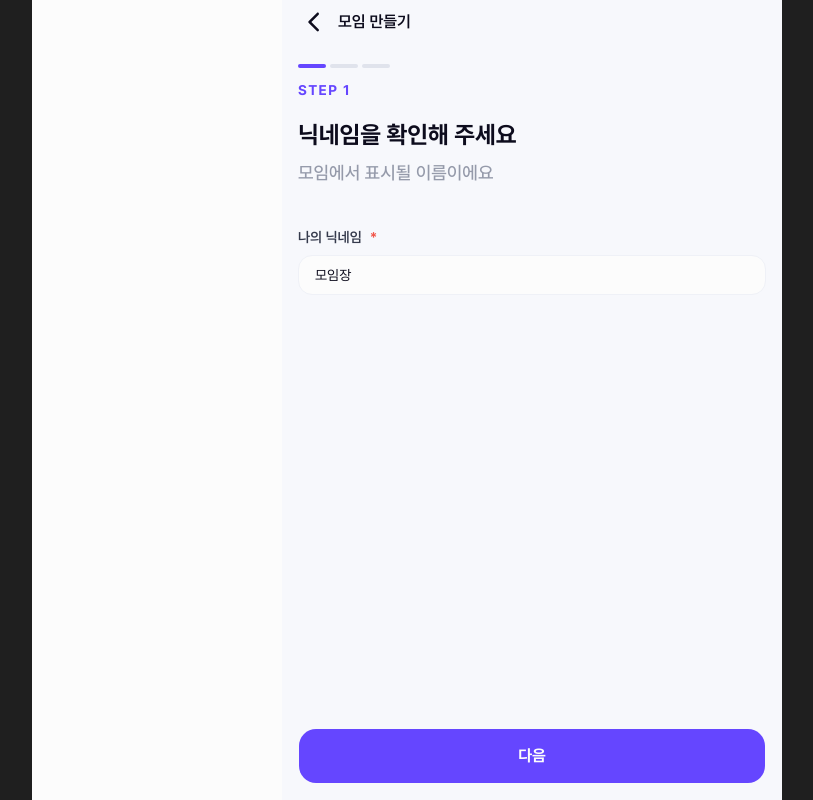
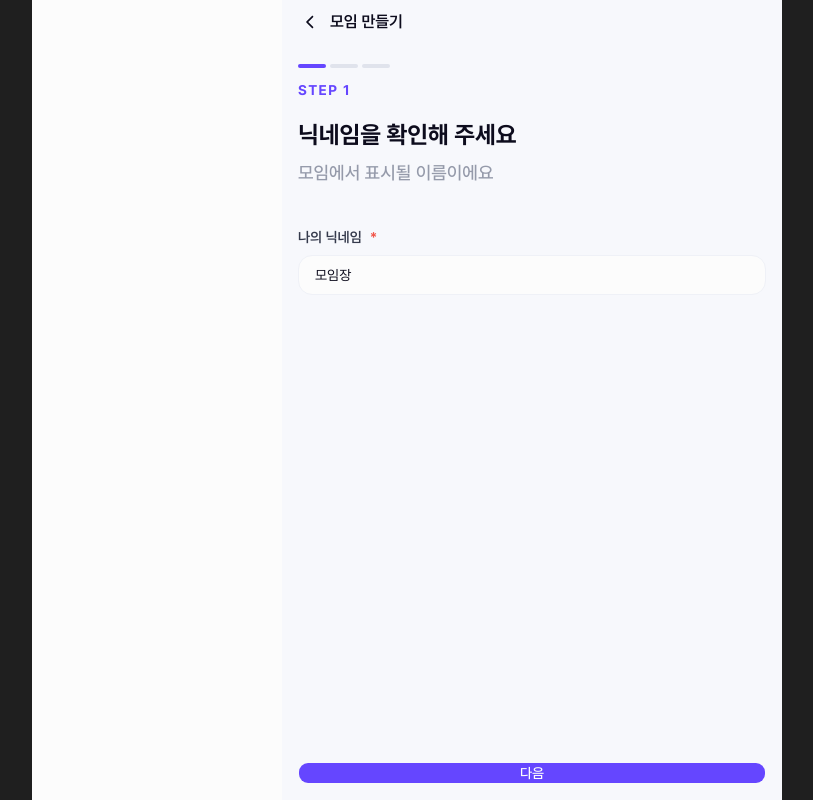
Before and after one commit to prgrms-fullcycle-devcourse/webfull_9_10_nullnull_FE, a Next.js app: page /room in a window 1280 px wide. Shown: the whole page, without its empty margins (233-1046 px from the left). Built offline with nearby package versions, Linux system fonts and the light colour scheme; no server answers.

Commit message:
style : 공통 UI 컴포넌트 디자인 현행화

```diff
--- a/src/components/ui/button.tsx
+++ b/src/components/ui/button.tsx
@@ -5,24 +5,23 @@ import { Slot } from "radix-ui";
 import { cn } from "@/lib/utils";
 
 const buttonVariants = cva(
-  "group/button inline-flex shrink-0 cursor-pointer items-center justify-center rounded-lg border border-transparent bg-clip-padding text-sm font-medium whitespace-nowrap transition-all outline-none select-none focus-visible:border-ring focus-visible:ring-3 focus-visible:ring-ring/50 active:not-aria-[haspopup]:translate-y-px disabled:pointer-events-none disabled:opacity-50 aria-invalid:border-destructive aria-invalid:ring-3 aria-invalid:ring-destructive/20 dark:aria-invalid:border-destructive/50 dark:aria-invalid:ring-destructive/40 [&_svg]:pointer-events-none [&_svg]:shrink-0 [&_svg:not([class*='size-'])]:size-4",
+  "group/button inline-flex shrink-0 cursor-pointer items-center justify-center rounded-lg border border-transparent bg-clip-padding text-sm font-medium whitespace-nowrap transition-all outline-none select-none focus-visible:border-ring focus-visible:ring-3 focus-visible:ring-ring/50 active:not-aria-[haspopup]:translate-y-px disabled:pointer-events-none disabled:border-transparent disabled:bg-bg-muted disabled:text-text-disabled aria-invalid:border-destructive aria-invalid:ring-3 aria-invalid:ring-destructive/20 dark:aria-invalid:border-destructive/50 dark:aria-invalid:ring-destructive/40 [&_svg]:pointer-events-none [&_svg]:shrink-0 [&_svg:not([class*='size-'])]:size-4",
   {
     variants: {
       variant: {
         default: "bg-primary text-primary-foreground [a]:hover:bg-primary/80",
         outline:
           "border-border bg-background hover:bg-muted hover:text-foreground aria-expanded:bg-muted aria-expanded:text-foreground dark:border-input dark:bg-input/30 dark:hover:bg-input/50",
-        secondary:
-          "border-border-default bg-white text-text-secondary hover:bg-gray-50",
+        secondary: "border-0 bg-bg-muted text-text-primary hover:bg-bg-muted",
         ghost:
-          "hover:bg-muted hover:text-foreground aria-expanded:bg-muted aria-expanded:text-foreground dark:hover:bg-muted/50",
+          "bg-transparent text-text-primary hover:bg-transparent hover:text-text-primary aria-expanded:bg-muted aria-expanded:text-foreground dark:hover:bg-muted/50",
+        danger: "bg-danger text-white hover:bg-danger/90",
         destructive:
           "bg-destructive/10 text-destructive hover:bg-destructive/20 focus-visible:border-destructive/40 focus-visible:ring-destructive/20 dark:bg-destructive/20 dark:hover:bg-destructive/30 dark:focus-visible:ring-destructive/40",
         link: "text-primary underline-offset-4 hover:underline",
       },
       size: {
-        default:
-          "h-8 gap-1.5 px-2.5 has-data-[icon=inline-end]:pr-2 has-data-[icon=inline-start]:pl-2",
+        default: "h-14 w-full rounded-2xl text-base font-medium",
         xs: "h-6 gap-1 rounded-[min(var(--radius-md),10px)] px-2 text-xs in-data-[slot=button-group]:rounded-lg has-data-[icon=inline-end]:pr-1.5 has-data-[icon=inline-start]:pl-1.5 [&_svg:not([class*='size-'])]:size-3",
         sm: "h-7 gap-1 rounded-[min(var(--radius-md),12px)] px-2.5 text-[0.8rem] in-data-[slot=button-group]:rounded-lg has-data-[icon=inline-end]:pr-1.5 has-data-[icon=inline-start]:pl-1.5 [&_svg:not([class*='size-'])]:size-3.5",
         lg: "h-9 gap-1.5 px-2.5 has-data-[icon=inline-end]:pr-2 has-data-[icon=inline-start]:pl-2",
@@ -32,7 +31,6 @@ const buttonVariants = cva(
         "icon-sm":
           "size-7 rounded-[min(var(--radius-md),12px)] in-data-[slot=button-group]:rounded-lg",
         "icon-lg": "size-9",
-        cta: "h-14 w-full rounded-2xl text-base font-bold",
       },
     },
     defaultVariants: {
--- a/src/components/ui/input.tsx
+++ b/src/components/ui/input.tsx
@@ -10,7 +10,7 @@ const Input = React.forwardRef<HTMLInputElement, React.ComponentProps<"input">>(
         type={type}
         data-slot="input"
         className={cn(
-          "h-12 w-full min-w-0 rounded-xl border border-input bg-white px-4 py-1 text-base transition-colors outline-none file:inline-flex file:h-6 file:border-0 file:bg-transparent file:text-sm file:font-medium file:text-foreground placeholder:text-muted-foreground focus-visible:border-primary focus-visible:ring-3 focus-visible:ring-primary/20 disabled:pointer-events-none disabled:cursor-not-allowed disabled:bg-input/50 disabled:opacity-50 aria-invalid:border-destructive aria-invalid:ring-3 aria-invalid:ring-destructive/20 md:text-sm",
+          "h-10 w-full min-w-0 rounded-xl border border-input bg-white px-4 py-1 text-base transition-colors outline-none file:inline-flex file:h-6 file:border-0 file:bg-transparent file:text-sm file:font-medium file:text-foreground placeholder:text-muted-foreground focus-visible:border-primary focus-visible:ring-3 focus-visible:ring-primary/20 disabled:pointer-events-none disabled:cursor-not-allowed disabled:bg-input/50 disabled:opacity-50 aria-invalid:border-destructive aria-invalid:ring-3 aria-invalid:ring-destructive/20 md:text-sm",
           className,
         )}
         {...props}
--- a/src/components/ui/select.tsx
+++ b/src/components/ui/select.tsx
@@ -44,7 +44,7 @@ function SelectTrigger({
       data-slot="select-trigger"
       data-size={size}
       className={cn(
-        "flex w-fit items-center justify-between gap-1.5 rounded-lg border border-input bg-transparent py-2 pr-2 pl-2.5 text-sm whitespace-nowrap transition-colors outline-none select-none focus-visible:border-ring focus-visible:ring-3 focus-visible:ring-ring/50 disabled:cursor-not-allowed disabled:opacity-50 aria-invalid:border-destructive aria-invalid:ring-3 aria-invalid:ring-destructive/20 data-placeholder:text-muted-foreground data-[size=default]:h-8 data-[size=sm]:h-7 data-[size=sm]:rounded-[min(var(--radius-md),10px)] *:data-[slot=select-value]:line-clamp-1 *:data-[slot=select-value]:flex *:data-[slot=select-value]:items-center *:data-[slot=select-value]:gap-1.5 dark:bg-input/30 dark:hover:bg-input/50 dark:aria-invalid:border-destructive/50 dark:aria-invalid:ring-destructive/40 [&_svg]:pointer-events-none [&_svg]:shrink-0 [&_svg:not([class*='size-'])]:size-4",
+        "flex h-10 w-full min-w-0 items-center justify-between gap-1.5 rounded-xl border border-input bg-white px-4 py-1 text-base whitespace-nowrap transition-colors outline-none select-none focus-visible:border-primary focus-visible:ring-3 focus-visible:ring-primary/20 disabled:cursor-not-allowed disabled:bg-input/50 disabled:opacity-50 aria-invalid:border-destructive aria-invalid:ring-3 aria-invalid:ring-destructive/20 data-placeholder:text-muted-foreground md:text-sm *:data-[slot=select-value]:line-clamp-1 *:data-[slot=select-value]:flex *:data-[slot=select-value]:items-center *:data-[slot=select-value]:gap-1.5 [&_svg]:pointer-events-none [&_svg]:shrink-0 [&_svg:not([class*='size-'])]:size-4",
         className,
       )}
       {...props}
--- a/src/components/ui/switch.tsx
+++ b/src/components/ui/switch.tsx
@@ -17,14 +17,14 @@ function Switch({
       data-slot="switch"
       data-size={size}
       className={cn(
-        "peer group/switch relative inline-flex shrink-0 items-center rounded-full border border-transparent transition-all outline-none after:absolute after:-inset-x-3 after:-inset-y-2 focus-visible:border-ring focus-visible:ring-3 focus-visible:ring-ring/50 aria-invalid:border-destructive aria-invalid:ring-3 aria-invalid:ring-destructive/20 data-[size=default]:h-[18.4px] data-[size=default]:w-[32px] data-[size=sm]:h-[14px] data-[size=sm]:w-[24px] dark:aria-invalid:border-destructive/50 dark:aria-invalid:ring-destructive/40 data-checked:bg-primary data-unchecked:bg-input dark:data-unchecked:bg-input/80 data-disabled:cursor-not-allowed data-disabled:opacity-50",
+        "peer group/switch relative inline-flex shrink-0 items-center rounded-full border border-transparent transition-all outline-none after:absolute after:-inset-x-3 after:-inset-y-2 focus-visible:border-ring focus-visible:ring-3 focus-visible:ring-ring/50 aria-invalid:border-destructive aria-invalid:ring-3 aria-invalid:ring-destructive/20 data-[size=default]:h-6 data-[size=default]:w-12 data-[size=sm]:h-[14px] data-[size=sm]:w-[24px] dark:aria-invalid:border-destructive/50 dark:aria-invalid:ring-destructive/40 data-checked:bg-primary data-unchecked:bg-input dark:data-unchecked:bg-input/80 data-disabled:cursor-not-allowed data-disabled:opacity-50",
         className,
       )}
       {...props}
     >
       <SwitchPrimitive.Thumb
         data-slot="switch-thumb"
-        className="pointer-events-none block rounded-full bg-background ring-0 transition-transform group-data-[size=default]/switch:size-4 group-data-[size=sm]/switch:size-3 group-data-[size=default]/switch:data-checked:translate-x-[calc(100%-2px)] group-data-[size=sm]/switch:data-checked:translate-x-[calc(100%-2px)] dark:data-checked:bg-primary-foreground group-data-[size=default]/switch:data-unchecked:translate-x-0 group-data-[size=sm]/switch:data-unchecked:translate-x-0 dark:data-unchecked:bg-foreground"
+        className="pointer-events-none block rounded-full bg-background ring-0 transition-transform group-data-[size=default]/switch:size-5 group-data-[size=sm]/switch:size-3 group-data-[size=default]/switch:data-checked:translate-x-6 group-data-[size=sm]/switch:data-checked:translate-x-[calc(100%-2px)] dark:data-checked:bg-primary-foreground group-data-[size=default]/switch:data-unchecked:translate-x-0 group-data-[size=sm]/switch:data-unchecked:translate-x-0 dark:data-unchecked:bg-foreground"
       />
     </SwitchPrimitive.Root>
   );
--- a/src/components/ui/tabs.tsx
+++ b/src/components/ui/tabs.tsx
@@ -25,11 +25,11 @@ function Tabs({
 }
 
 const tabsListVariants = cva(
-  "group/tabs-list inline-flex w-fit items-center justify-center rounded-lg p-[3px] text-muted-foreground group-data-horizontal/tabs:h-8 group-data-vertical/tabs:h-fit group-data-vertical/tabs:flex-col data-[variant=line]:rounded-none",
+  "group/tabs-list inline-flex w-fit items-center justify-center rounded-xl p-1 text-text-tertiary group-data-horizontal/tabs:h-10 group-data-vertical/tabs:h-fit group-data-vertical/tabs:flex-col data-[variant=line]:rounded-none",
   {
     variants: {
       variant: {
-        default: "bg-muted",
+        default: "bg-bg-muted",
         line: "gap-1 bg-transparent",
       },
     },
@@ -63,9 +63,9 @@ function TabsTrigger({
     <TabsPrimitive.Trigger
       data-slot="tabs-trigger"
       className={cn(
-        "relative inline-flex h-[calc(100%-1px)] flex-1 items-center justify-center gap-1.5 rounded-md border border-transparent px-1.5 py-0.5 text-sm font-medium whitespace-nowrap text-foreground/60 transition-all group-data-vertical/tabs:w-full group-data-vertical/tabs:justify-start hover:text-foreground focus-visible:border-ring focus-visible:ring-[3px] focus-visible:ring-ring/50 focus-visible:outline-1 focus-visible:outline-ring disabled:pointer-events-none disabled:opacity-50 has-data-[icon=inline-end]:pr-1 has-data-[icon=inline-start]:pl-1 dark:text-muted-foreground dark:hover:text-foreground group-data-[variant=default]/tabs-list:data-active:shadow-sm group-data-[variant=line]/tabs-list:data-active:shadow-none [&_svg]:pointer-events-none [&_svg]:shrink-0 [&_svg:not([class*='size-'])]:size-4",
+        "relative inline-flex h-full flex-1 items-center justify-center gap-1.5 rounded-lg border border-transparent px-1.5 py-0.5 text-sm font-bold whitespace-nowrap text-text-tertiary transition-all group-data-vertical/tabs:w-full group-data-vertical/tabs:justify-start hover:text-text-primary focus-visible:border-ring focus-visible:ring-[3px] focus-visible:ring-ring/50 focus-visible:outline-1 focus-visible:outline-ring disabled:pointer-events-none disabled:opacity-50 has-data-[icon=inline-end]:pr-1 has-data-[icon=inline-start]:pl-1 dark:text-muted-foreground dark:hover:text-foreground group-data-[variant=default]/tabs-list:data-active:shadow-sm group-data-[variant=line]/tabs-list:data-active:shadow-none [&_svg]:pointer-events-none [&_svg]:shrink-0 [&_svg:not([class*='size-'])]:size-4",
         "group-data-[variant=line]/tabs-list:bg-transparent group-data-[variant=line]/tabs-list:data-active:bg-transparent dark:group-data-[variant=line]/tabs-list:data-active:border-transparent dark:group-data-[variant=line]/tabs-list:data-active:bg-transparent",
-        "data-active:bg-background data-active:text-foreground dark:data-active:border-input dark:data-active:bg-input/30 dark:data-active:text-foreground",
+        "data-active:bg-bg-default data-active:text-text-primary dark:data-active:border-input dark:data-active:bg-input/30 dark:data-active:text-foreground",
         "after:absolute after:bg-foreground after:opacity-0 after:transition-opacity group-data-horizontal/tabs:after:inset-x-0 group-data-horizontal/tabs:after:bottom-[-5px] group-data-horizontal/tabs:after:h-0.5 group-data-vertical/tabs:after:inset-y-0 group-data-vertical/tabs:after:-right-1 group-data-vertical/tabs:after:w-0.5 group-data-[variant=line]/tabs-list:data-active:after:opacity-100",
         className,
       )}
--- a/src/styles/icon.css
+++ b/src/styles/icon.css
@@ -122,8 +122,8 @@
     display: inline-flex;
     align-items: center;
     justify-content: center;
-    width:1.5rem;
-    height: 1.5rem;
+    width:1rem;
+    height: 1rem;
     flex-shrink: 0;
     border: 0;
     background: transparent;
@@ -291,6 +291,4 @@
 .icon-arrow-right {
   --icon-mask: var(--ico-arrow);
   transform: scaleX(-1);
-  width:1.0rem;
-  height: 1.0rem;
 }
```
